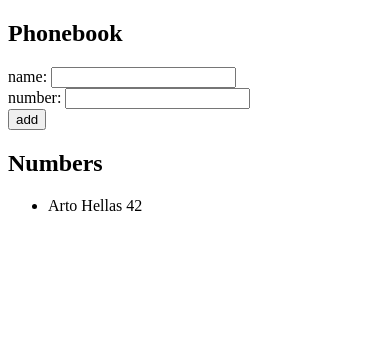
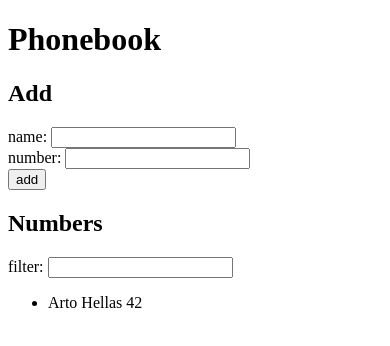
Before and after one commit to PeterKementzey/fullstack-open-course, a React (Vite) app in the folder part2/phonebook/: page / in a window 390 px wide. Shown: the top 346 px of the page. Built offline with nearby package versions, Linux system fonts and the light colour scheme.

Commit message:
feat(phonebook): Exercise 2.9

```diff
--- a/part2/phonebook/src/App.jsx
+++ b/part2/phonebook/src/App.jsx
@@ -1,11 +1,17 @@
 import { useState } from 'react'
+
+const InputWithLabel = ({ id, type, value, setValue }) => <div>
+  <label htmlFor={id}>{id}: </label>
+  <input id={id} type={type} value={value} onChange={(event) => setValue(event.target.value)} />
+</div>
 
 const App = () => {
   const [persons, setPersons] = useState([
     { name: 'Arto Hellas', number: 42 }
   ])
   const [newName, setNewName] = useState('')
-  const [newNumber, setNewNumber] = useState()
+  const [newNumber, setNewNumber] = useState('')
+  const [filter, setFilter] = useState('')
 
   const formSubmitHandler = (event) => {
     event.preventDefault()
@@ -14,19 +20,24 @@ const App = () => {
     } else {
       setPersons(persons.concat({ name: newName, number: newNumber }))
     }
-    setNewName("")
+    setNewName('')
+    setNewNumber('')
   }
+
+  const personsToDisplay = persons.filter(({ name }) => name.toLowerCase().includes(filter.toLowerCase()))
 
   return (
     <div>
-      <h2>Phonebook</h2>
+      <h1>Phonebook</h1>
+      <h2>Add</h2>
       <form onSubmit={formSubmitHandler}>
-        <div>name: <input type="text" value={newName} onChange={(event) => setNewName(event.target.value)} /></div>
-        <div>number: <input type="tel" value={newNumber} onChange={(event) => setNewNumber(event.target.value)} /></div>
+        <InputWithLabel id="name" type="text" value={newName} setValue={setNewName} />
+        <InputWithLabel id="number" type="tel" value={newNumber} setValue={setNewNumber} />
         <div><button type="submit">add</button></div>
       </form>
       <h2>Numbers</h2>
-      <ul>{persons.map(p => <li key={p.name}>{p.name} {p.number}</li>)}</ul>
+      <InputWithLabel id="filter" type="text" value={filter} setValue={setFilter} />
+      <ul>{personsToDisplay.map(p => <li key={p.name}>{p.name} {p.number}</li>)}</ul>
     </div>
   )
 }
```
